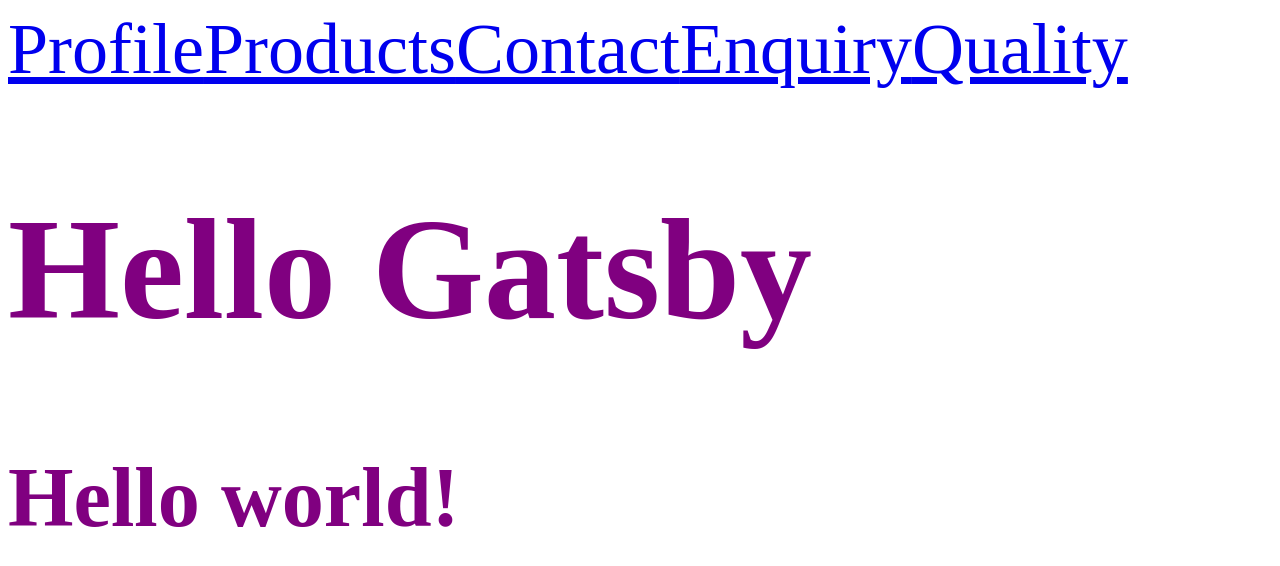
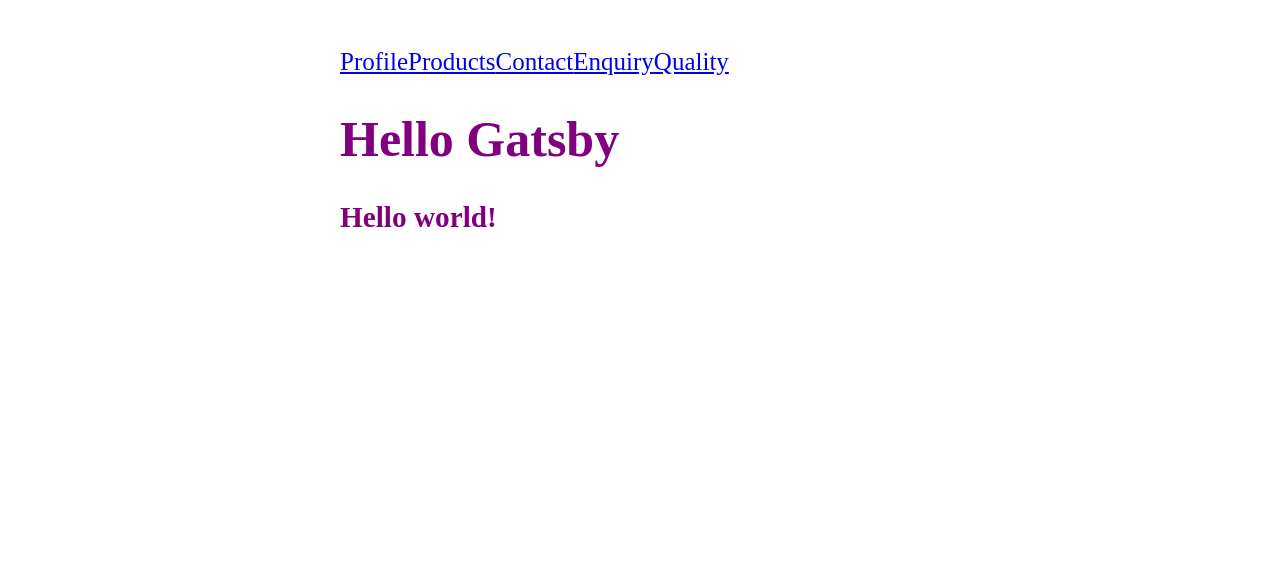
Before and after one commit to VIVEKKOYANI/GatsbyJS-Sidebar-Footer, a Gatsby site in the folder hello-world/: page / in a window 1280 px wide. Built offline with nearby package versions, Linux system fonts and the light colour scheme; Gatsby itself is replaced by a stand-in of ours.

Commit message:
add style

```diff
--- a/hello-world/src/pages/index.js
+++ b/hello-world/src/pages/index.js
@@ -3,7 +3,7 @@
 import {Link} from 'gatsby'
 export default () =>(
 
-<div style={{color: `purple`, fontSize: `72px`}}>
+<div style={{margin: `3rem auto`, maxWidth: 600, color: `purple`, fontSize: `25px`}}>
     <Link  to="/profile" >Profile</Link>
     <Link  to="/product" >Products</Link>
     <Link  to="/contact" >Contact</Link>
```
